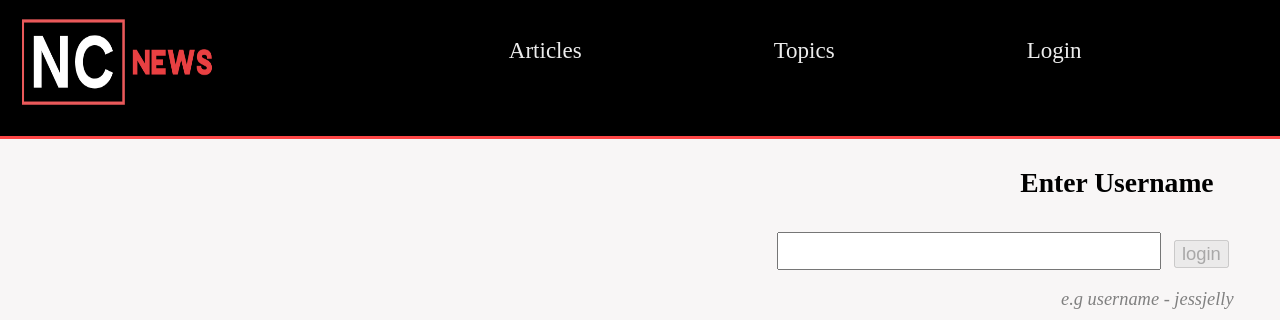
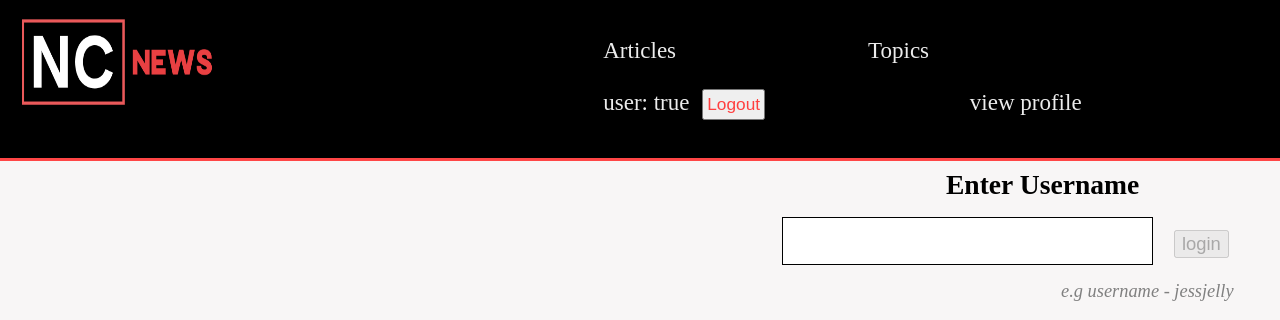
Before and after one commit to macca294/ncnews-fend, a React (Create React App) app: page /login in a window 1280 px wide. Shown: the top 320 px of the page. Built offline with nearby package versions, Linux system fonts and the light colour scheme; no server answers; sample sign-in values are in the browser's storage.

Commit message:
userpage, readme, localstorage

```diff
--- a/src/App.css
+++ b/src/App.css
@@ -3,7 +3,7 @@ body {
   text-align: left;
   margin: 0px;
   font-family: Trajan;
-  font-size:  2.3vmin;
+  font-size: 2.3vmin;
   background-color: rgb(248, 246, 246);
 
 }
@@ -26,9 +26,9 @@ h4 {
 
 h6 {
 
-    margin: 1em;
-    font-size: 1.5em;
-    color: rgb(59, 59, 59);
+  margin: 1em;
+  font-size: 1.5em;
+  color: rgb(39, 39, 39);
 
 
 }
@@ -54,7 +54,7 @@ header {
 
 .menu li {
 
-  display: grid;
+  display: inline-flex;
   margin-right: 15vw;
   font-size: 1.25em;
   color: rgb(236, 236, 236)
@@ -195,29 +195,25 @@ h5 {
 
 
 }
+
 .topics-block ul h2 {
 
   list-style: none;
   font-family: inherit;
-  color: rgb(189, 39, 39);
+  color: rgb(36, 2, 2);
   display: inline-block;
 
 }
+
 .topic {
+  background-color: rgb(255, 255, 255);
   margin: 0;
   text-align: center;
-  font-size: 1vw;
-
+  font-size: 1.25vw;
   border-block-end: solid;
   border-width: 1px;
-  box-shadow: 2px 2px 2px rgb(109, 108, 108);
+  box-shadow: 1px 1px 1px rgb(255, 67, 67);
   margin-bottom: 1em;
-
-
-
-
-
-
 
 }
 
@@ -250,14 +246,15 @@ h5 {
 
 .post-comment textarea {
 
-    display: block;
-    margin-left: auto;
-    margin-right: auto;
+  display: block;
+  margin-left: auto;
+  margin-right: auto;
 
   height: 5vw;
   size: 80vw;
   font-size: 1em;
 }
+
 .post-comment button {
   display: block;
   margin-left: auto;
@@ -280,14 +277,16 @@ h5 {
 
 .login-div h4 {
   text-align: right;
-  margin: 28px;
+  margin: 0.5rem;
+  margin-right: 8vw;
 }
 
 .login-div form input {
-  margin: 0;
-  height: 1vh;
-  padding: 1vw;
+  margin: 0.5rem;
+  padding: 0.25em;
   font-size: 1.5em;
+  border: solid;
+  border-width: 1px;
 
 }
 
@@ -315,3 +314,21 @@ h5 {
   margin-left: 1vw;
   font-size: .75em;
 }
+
+.profile{
+  display: inline-block;
+  /* align-content: center; */
+  /* margin-right: 10vw; */
+}
+.profile p {
+  text-align: center;
+  font-size: 2em;
+}
+
+.profile h1 {
+  text-align: center;
+}
+
+.profile img {
+  text-align: center
+}
--- a/src/App.js
+++ b/src/App.js
@@ -7,7 +7,7 @@ import Article from './components/Article'
 import Topics from './components/Topics'
 import Login from './components/Login'
 import Error from './components/Error'
-
+import User from './components/User'
 
 
 class App extends React.Component {
@@ -26,6 +26,7 @@ class App extends React.Component {
       <Article path='/articles/:article_id' loggedInUser={this.state.loggedInUser}/>
       <Topics path='/topics'/>
       <Login path='/login' logInUser={this.loginUser} />
+      <User path='/user' loggedInUser={this.state.loggedInUser}/>
       <Error path='/error'/>
        </Router>
       </div>
@@ -34,8 +35,16 @@ class App extends React.Component {
 
   }
 
+  componentDidMount() {
+
+    const recentUser = localStorage.getItem('loggedInUser');
+    if (recentUser) this.setState({ loggedInUser: recentUser });
+
+  }
+
   loginUser = username => {
     this.setState({loggedInUser : username}, ()=>{navigate('/articles')})
+    localStorage.setItem('loggedInUser', this.state.loggedInUser)
 
 
   }
--- a/src/api.js
+++ b/src/api.js
@@ -66,7 +66,6 @@ export const getTopics = (query) => {
                 topics
             }
         }) => {
-            console.log(topics)
             return topics
         })
 
@@ -95,7 +94,6 @@ export const patchComment = (id, direction) => {
 
     return axios.patch(`${url}comments/${id}`, direction)
         .then(comment => {
-            console.log(comment)
             return comment
         })
 
@@ -109,7 +107,6 @@ export const removeComment = (id) => {
                 comment
             }
         }) => {
-            console.log(comment)
             return comment
         })
 }
@@ -122,7 +119,6 @@ export const getUsers = (username) => {
                 user
             }
         }) => {
-            console.log(user)
             return user
         })
 }
--- a/src/components/Header.jsx
+++ b/src/components/Header.jsx
@@ -21,12 +21,17 @@ const Header = props => {
                 <li> Login </li>
               </Link>
             ) : (
+              <div>
               <li>
                 user: {props.loggedInUser}
                 <button className="logout-button" onClick={props.logOutUser}>
                   Logout
                 </button>
               </li>
+              <Link to='/user'>
+              <li>view profile</li>
+              </Link>
+              </div>
             )}
           </ul>
         </nav>
--- a/src/components/Login.jsx
+++ b/src/components/Login.jsx
@@ -32,9 +32,12 @@ class Login extends React.Component {
   handleSumbit = e => {
     e.preventDefault();
     getUsers(this.state.usernameInput).then(user => {
+
       return this.props.logInUser(user.username);
+
     }).catch(error => navigate("/error", {state : {displayerror: `- user not found`}}))
   };
 }
 
+
 export default Login;
--- a/src/components/Topics.jsx
+++ b/src/components/Topics.jsx
@@ -1,6 +1,6 @@
 import React from "react";
 import { getTopics } from "../api.js";
-import { Link } from "@reach/router";
+import { Link, navigate } from "@reach/router";
 import Articles from "./Articles";
 
 class Topics extends React.Component {
@@ -32,9 +32,15 @@ class Topics extends React.Component {
   }
 
   componentDidMount() {
-    getTopics().then(topics => {
-      this.setState({ topics: topics });
-    });
+    getTopics()
+      .then(topics => {
+        this.setState({ topics: topics });
+      })
+      .catch(error =>
+        navigate("/error", {
+          state: { displayerror: "- topic does not exist" }
+        })
+      );
   }
 }
 
--- /dev/null
+++ b/src/components/User.jsx
@@ -0,0 +1,37 @@
+import React, { Component } from 'react'
+import {navigate} from '@reach/router'
+import { getUsers } from '../api'
+
+export default class User extends Component {
+
+    state = {
+    user: []
+    }
+
+  render(props) {
+      console.log(this.state)
+      const { user } = this.state;
+    return (
+      <div className='profile'>
+        <h1>{user.username}'s profile!</h1>
+        <img src={user.avatar_url} alt="no profile pic"/>
+        <p>Name :  {user.name}</p>
+      </div>
+    )
+  }
+
+
+componentDidMount() {
+   console.log(this.props.loggedInUser)
+getUsers(this.props.loggedInUser)
+    .then((user)=>{
+        // console.log(user)
+        this.setState({user: user})
+
+}).catch(error =>
+    navigate("/error", { state: { displayerror: "- user not found" } })
+  );
+
+}
+
+}
```
Also changed, not shown: 1 other file (tests, documents, lock files or other folders).
